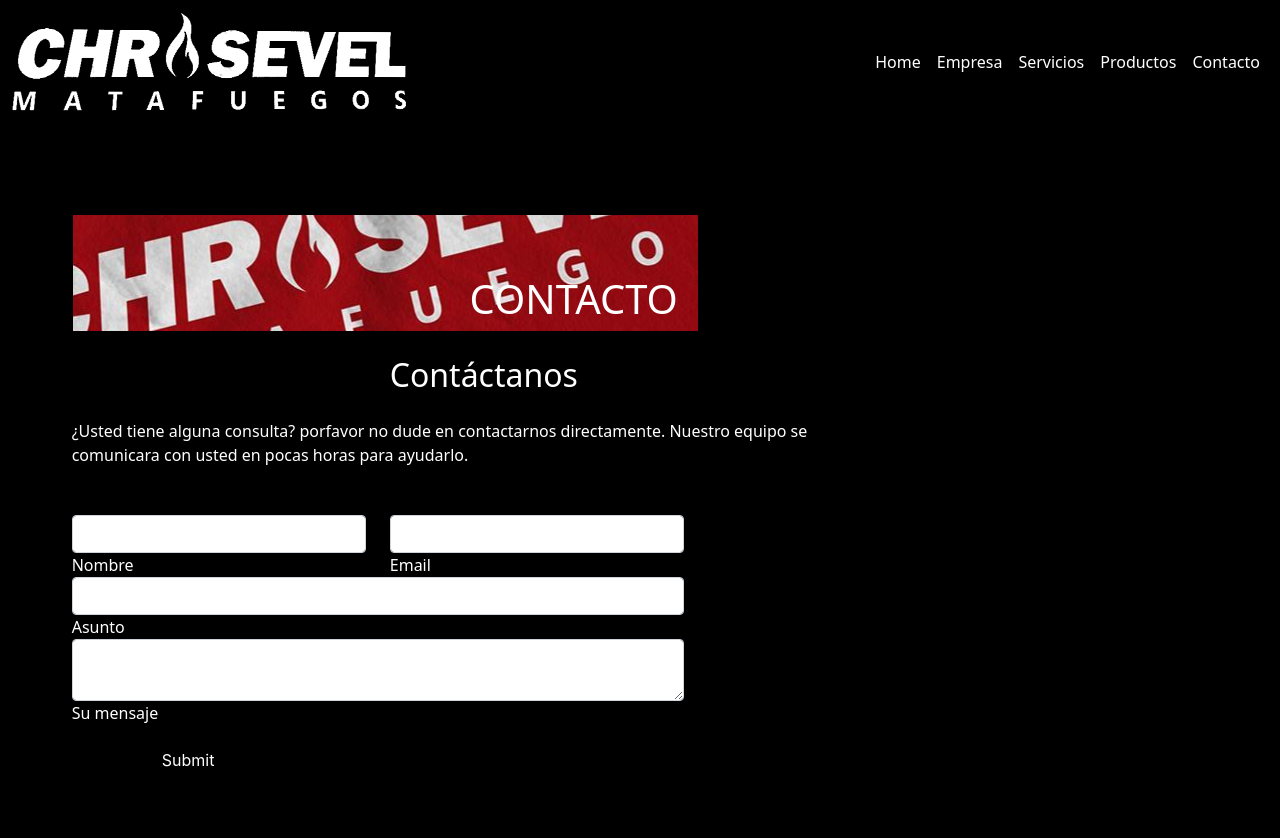
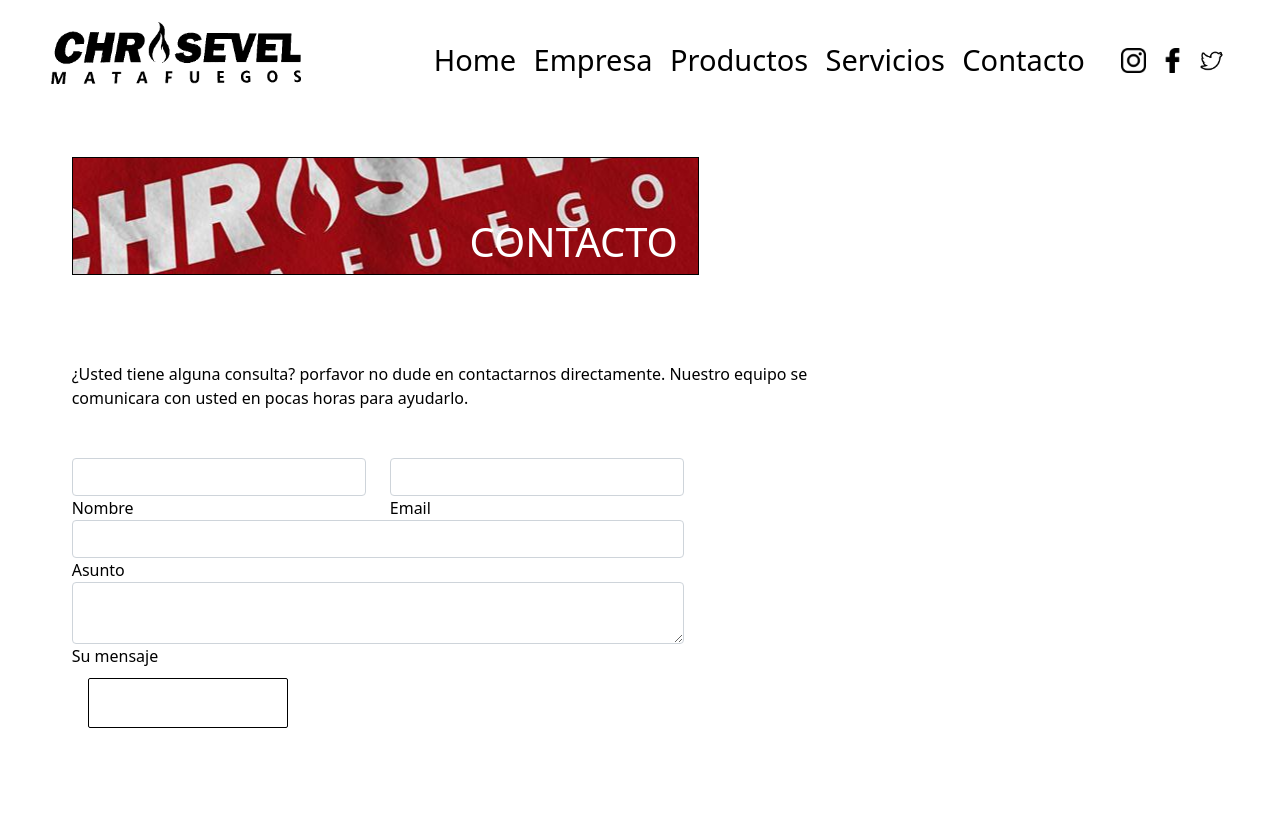
Before and after one commit to JoshuaCandia/Proyecto-Coder, a website: page pages/contacto/contacto.html in a window 1280 px wide. Shown: the top 838 px of the page. Drawn offline with nearby package versions, Linux system fonts and the light colour scheme; grey boxes are pictures that could not be loaded; a web font is replaced by a local one.

Commit message:
changes contacto

```diff
--- a/pages/contacto/contacto.html
+++ b/pages/contacto/contacto.html
@@ -45,45 +45,37 @@
     </div>
 
     <!--Header Contacto -->
-    <header class="header__contacto">
-
-        <!--Navbar-->
-        <nav class="navbar navbar-expand-lg sticky-top " style="background-color:black;">
-            <div class="container-fluid">
-                <a class="navbar-brand" href="/index.html"><img class="logo__header" src="/images/BLANCO 400x100.png"
-                        alt="Logo"></a>
-                <div class="d-flex flex-row-reverse">
-                    <button class="navbar-toggler" type="button" data-bs-toggle="collapse" data-bs-target="#navbarNav"
-                        aria-controls="navbarNav" aria-expanded="false" aria-label="Toggle navigation">
-                        <span class="navbar-toggler-icon"></span>
-                    </button>
-                    <div class="collapse navbar-collapse" id="navbarNav">
-                        <ul class="navbar-nav ">
-                            <li class="nav-item">
-                                <a style="color:#fff ;" class="nav-link active" aria-current="page"
-                                    href="/index.html">Home</a>
+    <header class="header">
+        <!--Logo-->
+        <div class="div__logo">
+            <a href="#"> <img class="logo" src="/images/logos/NEGRO f.png" alt="Logo"></a>
+        </div>
+        <!--NavBar-->
+        <nav class="navbar">
+            <ul id="ejm1" class="ul__navbar">
+                <li>
+                    <a href="/index.html">Home</a>
                 </li>
-                            <li class="nav-item">
-                                <a style="color:#fff;" class="nav-link" href="/pages/empresa/empresa.html">Empresa</a>
+                <li>
+                    <a href="/pages/empresa/empresa.html">Empresa</a>
                 </li>
-                            <li class="nav-item">
-                                <a style="color:#fff;" class="nav-link"
-                                    href="/pages//servicios/servicios.html">Servicios</a>
+                <li>
+                    <a href="/pages/productos/productos.html">Productos</a>
                 </li>
-                            <li class="nav-item">
-                                <a style="color:#fff;" class="nav-link"
-                                    href="/pages//productos/productos.html">Productos</a>
+                <li>
+                    <a href="/pages/servicios/servicios.html">Servicios</a>
                 </li>
-                            <li class="nav-item">
-                                <a style="color:#fff;" class="nav-link" href="#">Contacto</a>
+                <li>
+                    <a href="/pages/Contacto/contacto.html">Contacto</a>
                 </li>
-
             </ul>
+        </nav>
+        <div class="div__social">
+            <a target="blank" href="https://www.instagram.com"><img src="/images/logos/instagram.png"
+                    alt="Instagram"></a>
+            <a target="blank" href="https://www.facebook.com"><img src="/images/logos/facebook.png" alt="facebook"></a>
+            <a target="blank" href="https://www.twitter.com"><img src="/images/logos/twitter.png" alt="Youtube"></a>
         </div>
-                </div>
-
-            </div>
-        </nav>
     </header>
 
     <!--Container Contacto-->
@@ -102,7 +94,7 @@
                     <h2 style="color:#FFF ;" class="h1-responsive font-weight-bold text-center my-4">Contáctanos</h2>
                     <!--Section description-->
                     <div class="div__descripcion">
-                        <p style="color:#FFF ;" class="text-start w-responsive mx-auto mb-5">¿Usted tiene alguna
+                        <p style="color:#000 ;" class="text-start w-responsive mx-auto mb-5">¿Usted tiene alguna
                             consulta? porfavor
                             no dude en contactarnos directamente. Nuestro equipo se comunicara con usted en
                             pocas horas para ayudarlo.</p>
@@ -120,7 +112,7 @@
                                     <div class="col-md-6">
                                         <div class="md-form mb-0">
                                             <input type="text" id="name" name="name" class="form-control">
-                                            <label style="color: #fff;" for="name" class="">Nombre</label>
+                                            <label style="color: #000;" for="name" class="">Nombre</label>
                                         </div>
                                     </div>
                                     <!--Grid column-->
@@ -129,7 +121,7 @@
                                     <div class="col-md-6">
                                         <div class="md-form mb-0">
                                             <input type="text" id="email" name="email" class="form-control">
-                                            <label style="color: #fff;" for="email" class="">Email</label>
+                                            <label style="color: #000;" for="email" class="">Email</label>
                                         </div>
                                     </div>
                                     <!--Grid column-->
@@ -142,7 +134,7 @@
                                     <div class="col-md-12">
                                         <div class="md-form mb-0">
                                             <input type="text" id="subject" name="subject" class="form-control">
-                                            <label style="color: #fff;" for="subject" class="">Asunto</label>
+                                            <label style="color: #000;" for="subject" class="">Asunto</label>
                                         </div>
                                     </div>
                                 </div>
@@ -157,7 +149,7 @@
                                         <div class="md-form">
                                             <textarea type="text" id="message" name="message" rows="2"
                                                 class="form-control md-textarea"></textarea>
-                                            <label style="color: #fff;" for="message">Su mensaje</label>
+                                            <label style="color: #000;" for="message">Su mensaje</label>
                                         </div>
 
                                     </div>
@@ -191,6 +183,7 @@
                     4872be87cf3%3A0x9ba0844c712c91c7%3Fsa%3DX!5smatafuegos%20chrisevel%20-%20Buscar%20con%20Google!15sCgIgAQ&imagekey=!1e2!2sVnq-eyvFKI8MY3b5jJOm9Q&hl=es-
                     419&sa=X&ved=2ahUKEwj4lcbv2J73AhXiupUCHVkSDpUQpx96BAg2EAg">
                             San Juan 915
+                            G.Pacheco
                         </a>
                     </li>
                     <li class="div__aside__ul__li">
@@ -224,12 +217,40 @@
                         </li>
                     </div>
                 </ul>
+                <div class="images__aside">
+                    <img src="/images/logos/iram.jpg" class="img-thumbnail" alt="...">
+                    <img src="/images/logos/afip.png" class="img-thumbnail" alt="...">
+                    <img src="/images/logos/opds.png" class="img-thumbnail" alt="...">
+
+                </div>
             </aside>
         </div>
-
         <!--Footer Contacto-->
-        <footer class="footer-contacto">
-            <p>Copyright © Todos los derechos reservados</p>
+        <footer class="footer">
+            <!--Logo Footer-->
+            <a href="/index.html">
+                <img src="/images/logos/BLANCO 400x100.png" alt="Logo Footer">
+            </a>
+            <!--NavBar Footer-->
+            <nav class="navbar">
+                <ul id="ejm1" class="ul__navbar">
+                    <li>
+                        <a href="/index.html">Home</a>
+                    </li>
+                    <li>
+                        <a href="#">Empresa</a>
+                    </li>
+                    <li>
+                        <a href="/pages/Productos/productos.html">Productos</a>
+                    </li>
+                    <li>
+                        <a href="/pages/Servicios/servicios.html">Servicios</a>
+                    </li>
+                    <li>
+                        <a href="/pages/Contacto/contacto.html">Contacto</a>
+                    </li>
+                </ul>
+            </nav>
         </footer>
     </div>
 
--- a/pages/contacto/contacto.scss
+++ b/pages/contacto/contacto.scss
@@ -2,7 +2,6 @@
 .container__contacto {
     width: 100%;
     height: 100%;
-    background-color: #000;
 }
 
 .grid__container__contacto {
@@ -48,7 +47,8 @@
 .section__div__form__f {
     margin-left: 10%;
     display: grid;
-    grid-template-areas: "nombre correo"
+    grid-template-areas:
+        "nombre correo"
         "direccion telefono"
         "comentario comentario";
 }
@@ -64,14 +64,14 @@
 
     margin-left: 2%;
     border-radius: 2px;
-    border: 1px solid white;
+    border: 1px solid #000;
     width: 200px;
     height: 50px;
     margin-top: 10px;
     margin-bottom: 50px;
     font-family: -apple-system, BlinkMacSystemFont, 'Segoe UI', Roboto, Oxygen, Ubuntu, Cantarell, 'Open Sans', 'Helvetica Neue', sans-serif;
     background-color: transparent;
-    color: white;
+    color: #000;
 }
 
 .input__submit:hover {
@@ -106,7 +106,7 @@
     }
 }
 
-/*MEdia querys Contacto*/
+/*Media querys Contacto*/
 
 @media (max-width: 800px) {
 
@@ -194,6 +194,7 @@
         }
     }
 }
+
 /*Media Query 1300px*/
 @media (max-width: 1300px) {
 
--- a/scss/aside.scss
+++ b/scss/aside.scss
@@ -49,6 +49,7 @@
         img {
             margin-top: 50px;
             width: 400px;
+            height: 190px;
         }
     }
 
```
Also changed, not shown: css/styles.css. Lines whose indentation alone changed are shown as unchanged.
